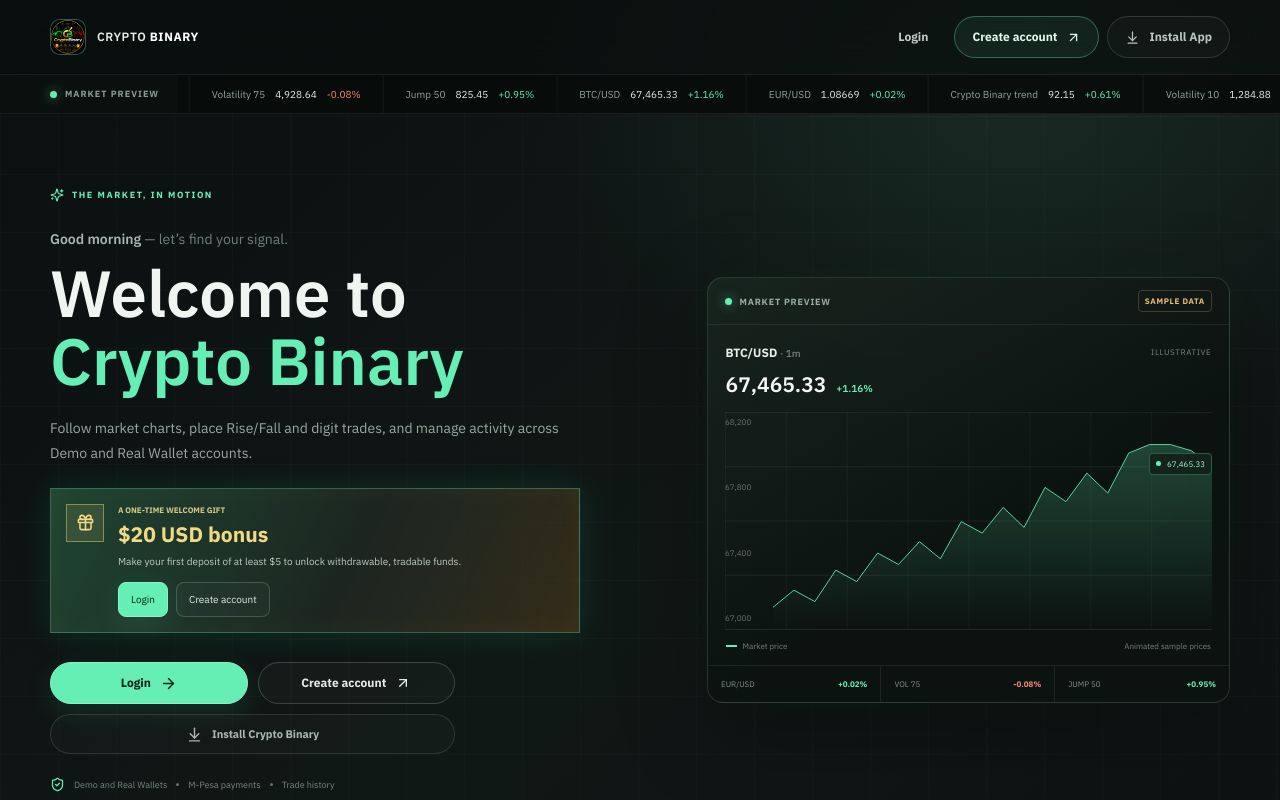
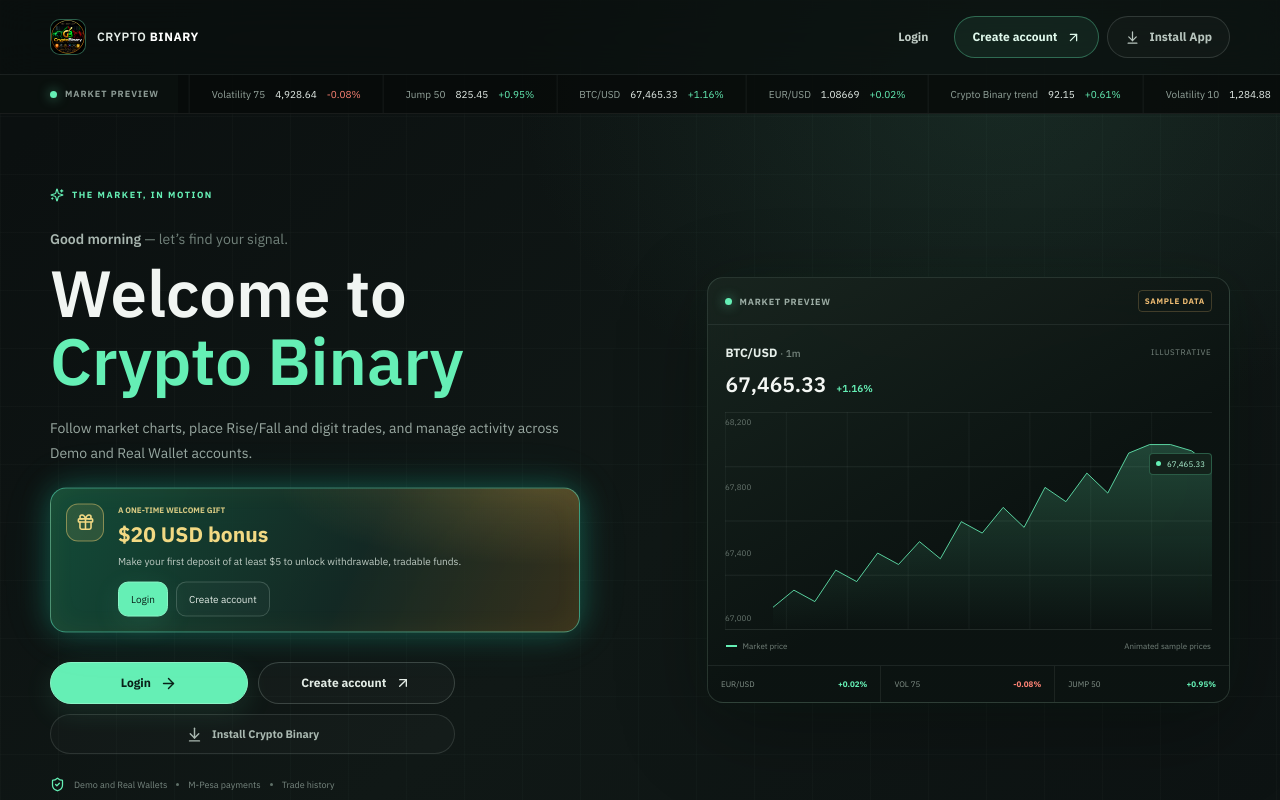
Before and after one commit to castel20255/newsitenow, a Next.js app: page / in a window 1280 px wide. Built offline with nearby package versions, Linux system fonts and the light colour scheme; no server answers.

Commit message:
Lagcxtgysv a

```diff
--- a/app/custom.css
+++ b/app/custom.css
@@ -1,16 +1,32 @@
 
 @keyframes welcome-bonus-glow {
-  0%, 100% { box-shadow: 0 0 32px rgba(35, 240, 173, 0.18), inset 0 0 26px rgba(246, 190, 72, 0.045); }
-  50% { box-shadow: 0 0 44px rgba(35, 240, 173, 0.3), inset 0 0 30px rgba(246, 190, 72, 0.08); }
+  0%, 100% {
+    border-color: rgba(101, 239, 181, 0.4);
+    box-shadow: 0 0 25px rgba(35, 240, 173, 0.2), 0 0 48px rgba(35, 240, 173, 0.08), inset 0 0 26px rgba(246, 190, 72, 0.045);
+  }
+  50% {
+    border-color: rgba(98, 240, 224, 0.75);
+    box-shadow: 0 0 36px rgba(35, 240, 205, 0.38), 0 0 70px rgba(35, 190, 240, 0.15), inset 0 0 30px rgba(246, 190, 72, 0.09);
+  }
+}
+
+@keyframes welcome-bonus-float {
+  0%, 100% { transform: translateY(0); }
+  50% { transform: translateY(-6px); }
 }
 
 .welcome-bonus-card {
   border: 1px solid rgba(101, 239, 181, 0.42);
-  border-radius: 8px;
+  border-radius: 18px;
   background:
     radial-gradient(ellipse at 93% 0%, rgba(236, 190, 86, 0.2), transparent 38%),
     linear-gradient(135deg, #0b3023 0%, #10231d 48%, #1d261a 100%);
-  animation: welcome-bonus-glow 3.8s ease-in-out infinite;
+  animation: welcome-bonus-float 5s ease-in-out infinite, welcome-bonus-glow 4.6s ease-in-out infinite;
+}
+
+.welcome-bonus-card button {
+  border-radius: 11px;
+  box-shadow: 0 0 22px rgba(101, 239, 181, 0.24);
 }
 
 @media (prefers-reduced-motion: reduce) {
--- a/app/landing.css
+++ b/app/landing.css
@@ -231,11 +231,18 @@
   gap: 12px 14px;
   max-width: 530px;
   margin-top: 21px;
-  border: 1px solid rgba(101, 239, 181, 0.3);
+  border: 1px solid rgba(101, 239, 181, 0.48);
+  border-radius: 16px;
   padding: 15px;
-  background: linear-gradient(115deg, rgba(36, 83, 59, 0.78), rgba(30, 40, 35, 0.88) 57%, rgba(102, 74, 30, 0.42));
-  box-shadow: 0 0 32px rgba(35, 240, 173, 0.12), inset 0 0 25px rgba(246, 190, 72, 0.045);
+  background:
+    radial-gradient(ellipse at 93% 0%, rgba(236, 190, 86, 0.2), transparent 38%),
+    linear-gradient(115deg, rgba(20, 83, 61, 0.88), rgba(20, 42, 37, 0.94) 57%, rgba(74, 61, 31, 0.68));
+  box-shadow: 0 0 25px rgba(35, 240, 173, 0.2), inset 0 0 25px rgba(246, 190, 72, 0.045);
+  animation: welcome-bonus-float 5s ease-in-out infinite, welcome-bonus-glow 4.6s ease-in-out infinite;
+  transition: filter 200ms ease;
 }
+
+.cb-welcome-card:hover { filter: brightness(1.08); }
 
 .cb-welcome-icon {
   display: flex;
@@ -244,6 +251,7 @@
   align-items: center;
   justify-content: center;
   border: 1px solid rgba(238, 204, 113, 0.48);
+  border-radius: 12px;
   background: rgba(238, 204, 113, 0.12);
   color: #f2d983;
 }
@@ -253,7 +261,11 @@
 .cb-welcome-copy strong { display: block; margin-top: 3px; color: #f2d983; font-size: 21px; font-weight: 700; }
 .cb-welcome-copy p { margin: 4px 0 0; color: #c0cdc5; font-size: 10px; line-height: 1.6; }
 .cb-welcome-actions { display: flex; grid-column: 2; flex-wrap: wrap; gap: 8px; }
-.cb-welcome-actions button { min-height: 35px; padding-inline: 12px; font-size: 10px; }
+.cb-welcome-actions button { min-height: 35px; border-radius: 10px; padding-inline: 12px; font-size: 10px; }
+
+@media (prefers-reduced-motion: reduce) {
+  .cb-welcome-card { animation: none; }
+}
 
 .cb-hero-actions {
   display: grid;
--- a/app/wallet/page.tsx
+++ b/app/wallet/page.tsx
@@ -574,7 +574,7 @@ export default function WalletPage() {
                 setIsWelcomeBonusDeposit(true);
                 setAmountUsd(Math.max(minimumDepositUsd, 5).toFixed(2));
                 setAction('deposit');
-              }} className="inline-flex h-11 shrink-0 items-center justify-center gap-2 bg-emerald-300 px-5 text-sm font-bold text-emerald-950 transition-colors hover:bg-emerald-200">
+              }} className="inline-flex h-11 shrink-0 items-center justify-center gap-2 rounded-xl bg-emerald-300 px-5 text-sm font-bold text-emerald-950 shadow-[0_0_20px_rgba(101,239,181,0.24)] transition-colors hover:bg-emerald-200">
                 Deposit now <ArrowDownToLine className="h-4 w-4" />
               </button>
             </section>
--- a/components/custom/welcome-bonus-prompt.tsx
+++ b/components/custom/welcome-bonus-prompt.tsx
@@ -49,15 +49,18 @@ export function WelcomeBonusPrompt() {
 
   return (
     <Dialog open onOpenChange={open => { if (!open) setDismissed(true); }}>
-      <DialogContent className="max-h-[90dvh] overflow-y-auto border-0 bg-transparent p-0 shadow-none sm:rounded-none">
-      <section className="welcome-bonus-card relative w-full overflow-hidden p-6 text-white shadow-[0_0_70px_rgba(35,240,173,0.24)] sm:p-8">
+      <DialogContent
+        overlayClassName="z-[300] bg-black/75 backdrop-blur-md"
+        className="z-[301] max-h-[calc(100dvh-2rem)] w-[calc(100vw-2rem)] max-w-md overflow-y-auto overscroll-contain border-0 bg-transparent p-0 shadow-none sm:rounded-none"
+      >
+        <section className="welcome-bonus-card relative w-full overflow-hidden p-5 text-white shadow-[0_0_70px_rgba(35,240,173,0.24)] sm:p-8">
           <div className="flex h-12 w-12 items-center justify-center border border-emerald-200/50 bg-emerald-300/15 text-emerald-200">
             <Gift className="h-6 w-6" />
           </div>
           <p className="mt-6 text-xs font-bold uppercase tracking-[0.18em] text-emerald-200">A welcome gift for you</p>
           <DialogTitle className="mt-2 text-4xl font-semibold tabular-nums sm:text-5xl">$20 <span className="text-2xl text-emerald-200">USD</span></DialogTitle>
           <DialogDescription className="mt-3 max-w-sm text-sm leading-6 text-white/75">Make your first deposit of at least $5 through this offer to unlock a one-time bonus. The reward is withdrawable and tradable.</DialogDescription>
-        <button type="button" onClick={() => { setDismissed(true); router.push('/wallet?welcomeBonus=1'); }} className="mt-7 flex h-12 w-full items-center justify-center gap-2 bg-emerald-300 px-5 text-sm font-bold text-emerald-950 transition-colors hover:bg-emerald-200">
+          <button type="button" onClick={() => { setDismissed(true); router.push('/wallet?welcomeBonus=1'); }} className="mt-7 flex h-12 w-full items-center justify-center gap-2 rounded-xl bg-emerald-300 px-5 text-sm font-bold text-emerald-950 transition-colors hover:bg-emerald-200">
             Deposit now <ArrowRight className="h-4 w-4" />
           </button>
           <p className="mt-3 text-center text-xs text-white/55">Credited once after your qualifying payment is confirmed.</p>
--- a/components/ui/dialog.tsx
+++ b/components/ui/dialog.tsx
@@ -31,10 +31,10 @@ DialogOverlay.displayName = DialogPrimitive.Overlay.displayName
 
 const DialogContent = React.forwardRef<
   React.ElementRef<typeof DialogPrimitive.Content>,
-  React.ComponentPropsWithoutRef<typeof DialogPrimitive.Content>
->(({ className, children, ...props }, ref) => (
+  React.ComponentPropsWithoutRef<typeof DialogPrimitive.Content> & { overlayClassName?: string }
+>(({ className, overlayClassName, children, ...props }, ref) => (
   <DialogPortal>
-    <DialogOverlay />
+    <DialogOverlay className={overlayClassName} />
     <DialogPrimitive.Content
       ref={ref}
       className={cn(
```
Lines whose indentation alone changed are shown as unchanged.
